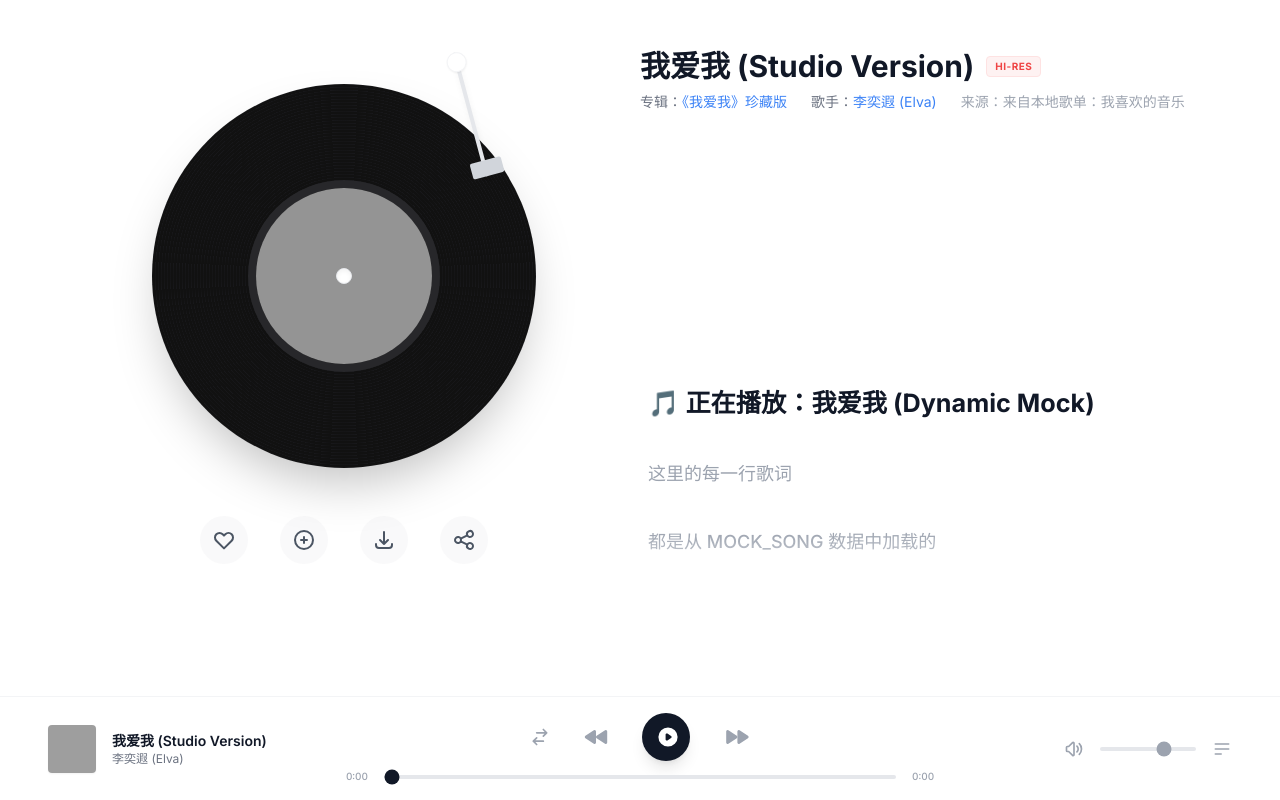
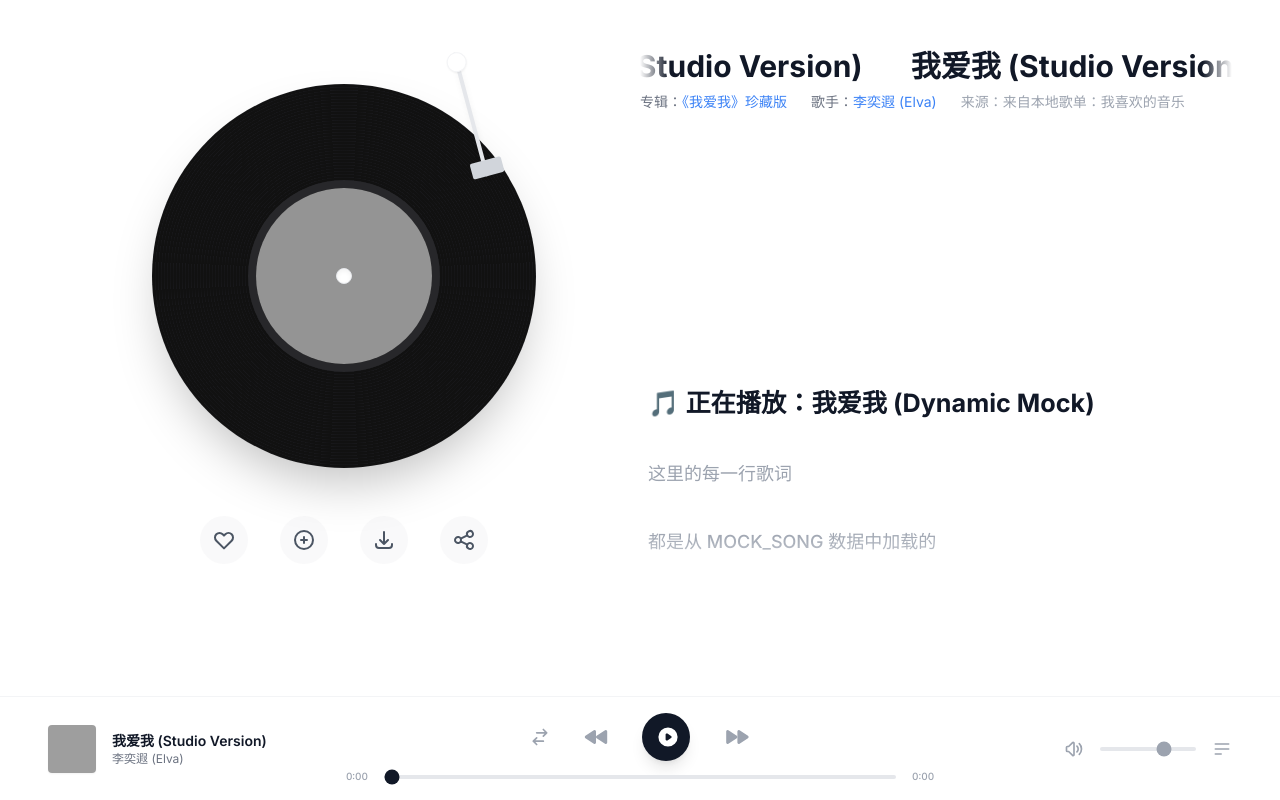
Before and after one commit to nimohe/music-for-old-summer-palace, a React (Vite) app: page / in a window 1280 px wide. Built offline with nearby package versions, Linux system fonts and the light colour scheme; grey boxes are pictures that could not be loaded.

Commit message:
feat(lyrics): Implement marquee for song title
Adds a marquee effect to the song title in the lyrics panel to prevent truncation of long titles and improve readability. Includes necessary CSS and updates the component to support the new scrolling behavior.

```diff
--- a/components/LyricsPanel.tsx
+++ b/components/LyricsPanel.tsx
@@ -54,11 +54,13 @@ const LyricsPanel: React.FC<LyricsPanelProps> = ({
 
   return (
     <div className="h-full flex flex-col p-4 md:p-0 overflow-hidden">
-      {/* Header Info - 完全动态化 */}
-      <div className="mb-8 flex-shrink-0">
-        <div className="flex items-center space-x-3 mb-2">
-            <h1 className="text-3xl font-bold text-gray-900 truncate" title={title}>{title}</h1>
-            <span className="flex-shrink-0 px-2 py-0.5 bg-red-50 text-red-500 text-[10px] font-bold border border-red-100 rounded uppercase tracking-wider">Hi-Res</span>
+      {/* Header Info - 动态化并支持标题滚动 */}
+      <div className="mb-8 flex-shrink-0 max-w-full">
+        <div className="mb-2 marquee-wrapper">
+            <div className="marquee-content">
+                <h1 className="text-3xl font-bold text-gray-900 inline-block pr-12" title={title}>{title}</h1>
+                <h1 className="text-3xl font-bold text-gray-900 inline-block pr-12" title={title}>{title}</h1>
+            </div>
         </div>
         <div className="flex flex-wrap items-center gap-x-6 gap-y-1 text-sm text-gray-500">
             <p>专辑：<span className="text-blue-500 hover:text-blue-700 hover:underline cursor-pointer transition-colors">{album}</span></p>
@@ -94,8 +96,6 @@ const LyricsPanel: React.FC<LyricsPanelProps> = ({
             )}
         </div>
       </div>
-
-      {/* 移除了之前存在的 side tools 和底部辅助按钮，让 UI 更加专注 */}
     </div>
   );
 };
--- a/index.html
+++ b/index.html
@@ -45,6 +45,24 @@
         .mask-fade-edges {
             mask-image: linear-gradient(to bottom, transparent, black 15%, black 85%, transparent);
         }
+
+        /* Title Marquee effect */
+        .marquee-wrapper {
+            width: 100%;
+            overflow: hidden;
+            white-space: nowrap;
+            position: relative;
+            mask-image: linear-gradient(to right, transparent, black 5%, black 95%, transparent);
+        }
+        .marquee-content {
+            display: inline-block;
+            padding-right: 50px;
+            animation: marquee-scroll 20s linear infinite;
+        }
+        @keyframes marquee-scroll {
+            0% { transform: translateX(0); }
+            100% { transform: translateX(-50%); }
+        }
     </style>
 <script type="importmap">
 {
```
Also changed, not shown: App.tsx (line endings or trailing spaces).
